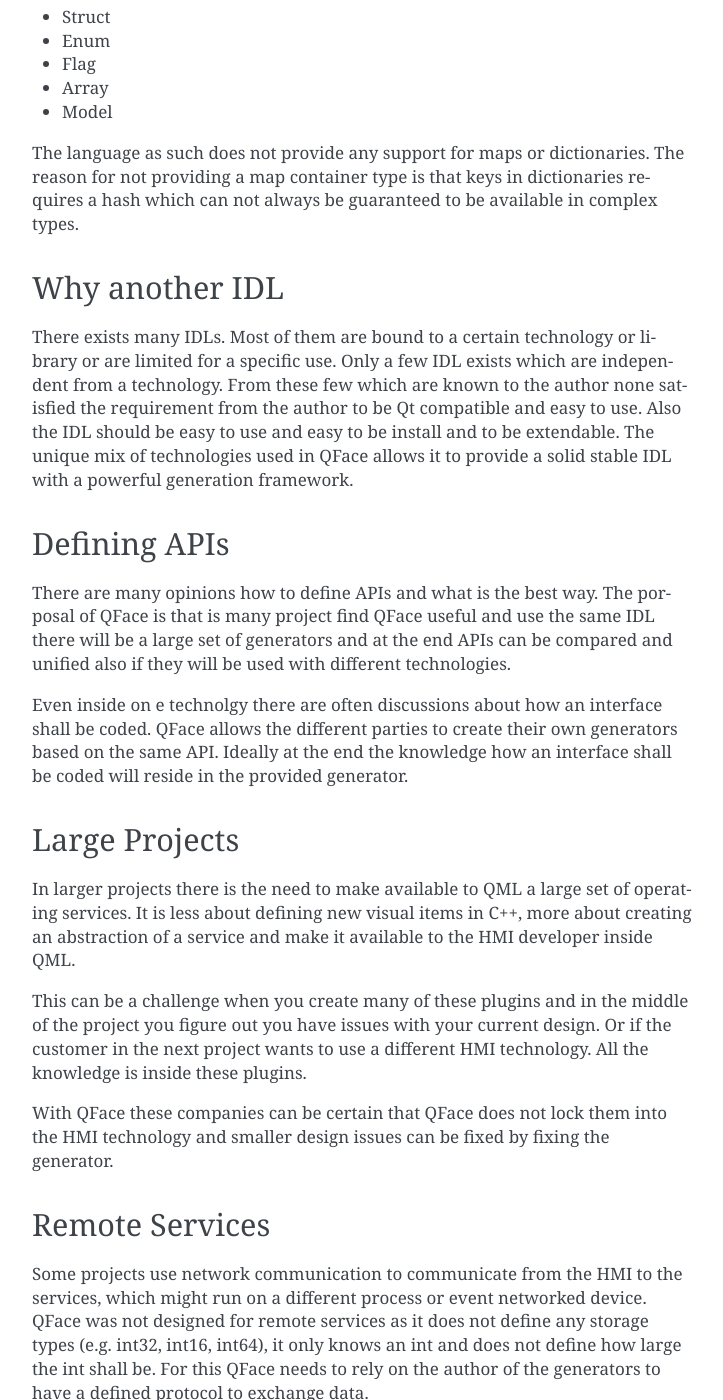
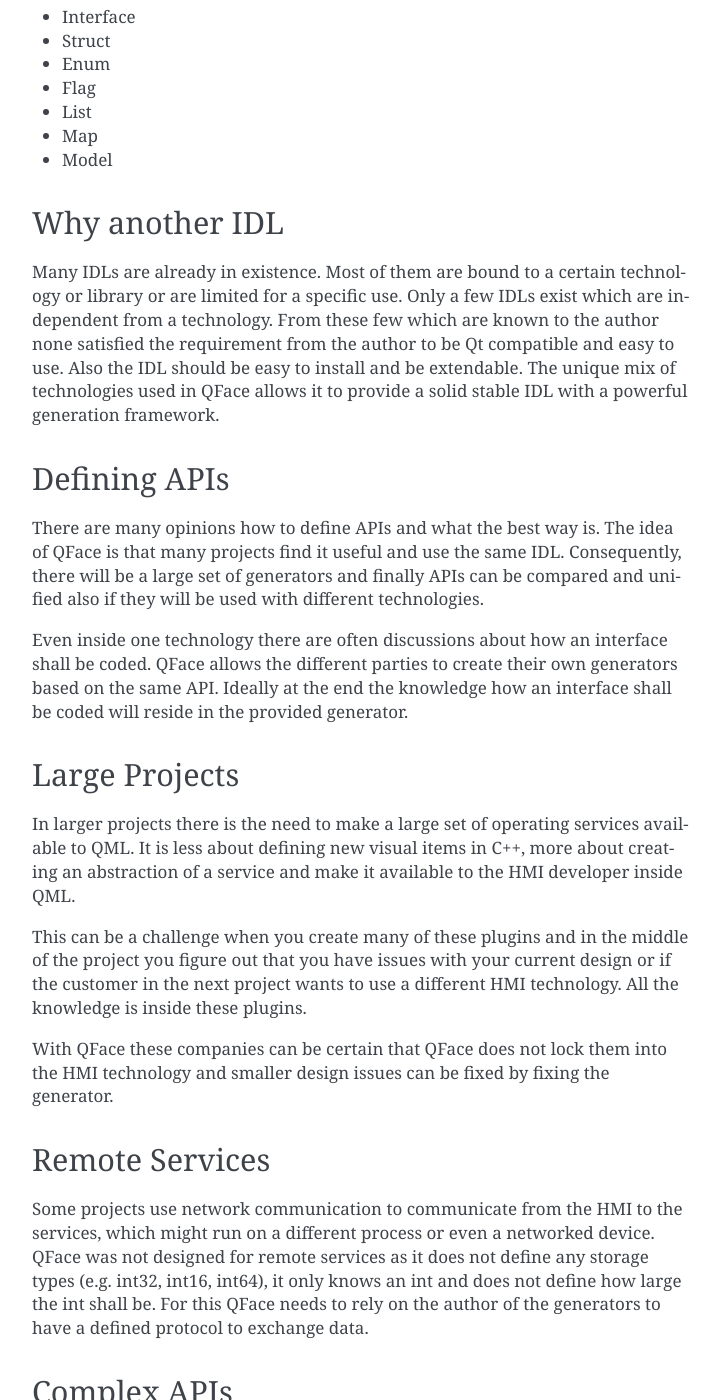
Before and after one commit to Pelagicore/qface, a Sphinx documentation site: the page built from docs/motivation.rst, in a window 1280 px wide and 1400 px high, scrolled down 994 px. Shown: the whole window, without its empty margins (388-1111 px from the left). Built offline with Sphinx 7.4.7, drawn with Linux system fonts in a browser that asks for light colours; some of the changed text lies outside the part shown.

Commit message:
Improve documentation
Fixed mostly spelling errors, but also phrasing and technical issues.

```diff
--- a/docs/builtin.rst
+++ b/docs/builtin.rst
@@ -1,7 +1,7 @@
 Generator Examples
 ==================
 
-QFace does provide soem real world generators which are hosted as separated projects. Their purpose is merely to showcase how to write a code generator with QFace. They are working and complete examples of a general purpose generators.
+QFace does provide some real world generators which are hosted as separated projects. Their purpose is merely to showcase how to write a code generator with QFace. They are working and complete examples of general purpose generators.
 
 `qface-qtcpp`_
 
@@ -22,7 +22,7 @@
     Hosted at: https://github.com/Pelagicore/qface-qtro
 
 
-From the QML user interface perspective the QtCPP and QtQML generators bth provide the same API and are interchangeable.
+From the QML user interface perspective the QtCPP and QtQML generators both provide the same API and are interchangeable.
 
 
 
--- a/docs/motivation.rst
+++ b/docs/motivation.rst
@@ -41,48 +41,48 @@
 * Struct
 * Enum
 * Flag
-* Array
+* List
+* Map
 * Model
 
-The language as such does not provide any support for maps or dictionaries. The reason for not providing a map container type is that keys in dictionaries requires a hash which can not always be guaranteed to be available in complex types.
 
 Why another IDL
 ===============
 
-There exists many IDLs. Most of them are bound to a certain technology or library or are limited for a specific use. Only a few IDL exists which are independent from a technology. From these few which are known to the author none satisfied the requirement from the author to be Qt compatible and easy to use. Also the IDL should be easy to use and easy to be install and to be extendable. The unique mix of technologies used in QFace allows it to provide a solid stable IDL with a powerful generation framework.
+Many IDLs are already in existence. Most of them are bound to a certain technology or library or are limited for a specific use. Only a few IDLs exist which are independent from a technology. From these few which are known to the author none satisfied the requirement from the author to be Qt compatible and easy to use. Also the IDL should be easy to install and be extendable. The unique mix of technologies used in QFace allows it to provide a solid stable IDL with a powerful generation framework.
 
 
 Defining APIs
 =============
 
-There are many opinions how to define APIs and what is the best way. The porposal of QFace is that is many project find QFace useful and use the same IDL there will be a large set of generators and at the end APIs can be compared and unified also if they will be used with different technologies.
+There are many opinions how to define APIs and what the best way is. The idea of QFace is that many projects find it useful and use the same IDL. Consequently, there will be a large set of generators and finally APIs can be compared and unified also if they will be used with different technologies.
 
-Even inside on e technolgy there are often discussions about how an interface shall be coded. QFace allows the different parties to create their own generators based on the same API. Ideally at the end the knowledge how an interface shall be coded will reside in the provided generator.
+Even inside one technology there are often discussions about how an interface shall be coded. QFace allows the different parties to create their own generators based on the same API. Ideally at the end the knowledge how an interface shall be coded will reside in the provided generator.
 
 Large Projects
 ==============
 
-In larger projects there is the need to make available to QML a large set of operating services. It is less about defining new visual items in C++, more about creating an abstraction of a service and make it available to the HMI developer inside QML.
+In larger projects there is the need to make a large set of operating services available to QML. It is less about defining new visual items in C++, more about creating an abstraction of a service and make it available to the HMI developer inside QML.
 
-This can be a challenge when you create many of these plugins and in the middle of the project you figure out you have issues with your current design. Or if the customer in the next project wants to use a different HMI technology. All the knowledge is inside these plugins.
+This can be a challenge when you create many of these plugins and in the middle of the project you figure out that you have issues with your current design or if the customer in the next project wants to use a different HMI technology. All the knowledge is inside these plugins.
 
 With QFace these companies can be certain that QFace does not lock them into the HMI technology and smaller design issues can be fixed by fixing the generator.
 
 Remote Services
 ===============
 
-Some projects use network communication to communicate from the HMI to the services, which might run on a different process or event networked device. QFace was not designed for remote services as it does not define any storage types (e.g. int32, int16, int64), it  only knows an int and does not define how large the int shall be. For this QFace needs to rely on the author of the generators to have a defined protocol to exchange data.
+Some projects use network communication to communicate from the HMI to the services, which might run on a different process or even a networked device. QFace was not designed for remote services as it does not define any storage types (e.g. int32, int16, int64), it  only knows an int and does not define how large the int shall be. For this QFace needs to rely on the author of the generators to have a defined protocol to exchange data.
 
 Complex APIs
 ============
 
 QFace is purposely designed to have limited features. The goal is to make QFace easy to use with an easy to remember syntax so that you don't need to be an expert to write interface files.
 
-QFace does not suppot unions or extending from other interfaces or that a struct extends other structs. If you look for these features than QFace is probably the wrong choice.
+QFace does not support unions or structs that extend other structs. If you look for these features, QFace is probably the wrong choice.
 
 Limitations
 ===========
 
-Like other code generation tools, QFace is limited by how much information you can place inside your interface files. In such cases code generation might not make sense and QFace will also help.
+Like other code generation tools, QFace is limited by how much information you can place inside your interface files. In excessive cases code generation might not make sense and hence QFace will also not help.
 
-QFace allows you to use annotation which can add meta information to the interface files. But the generator needs to be designed to understand this meta information. Only the structure of these annotations are defined not the information they carry. Annotations might help to add information to an interface document to better control the code generation process.
+QFace allows you to use annotations which can add meta information to the interface files. But the generator needs to be designed to understand this meta information. Only the structure of these annotations are defined not the information they carry. Annotations might help to add information to an interface document to better control the code generation process.
--- a/docs/usage.rst
+++ b/docs/usage.rst
@@ -9,7 +9,7 @@
 
 .. figure:: qface_concept.jpg
 
-To use qface you need to write your own generator. A generatopr is a small python script which reads the qface document and write code using a generator.
+To use QFace you need to write your own generator. A generator is a small python script which reads the QFace document and writes code using template files.
 
 .. code-block:: python
 
@@ -51,7 +51,7 @@
         generator.write('{{output}}/modules.csv', 'modules.csv', ctx)
 
 
-This script reads the input directory returns a system object form the domain model. This is used as the root object for the code generation inside the template language.
+This script reads the input directory and returns a system object from the domain model. This is used as the root object for the code generation inside the template language.
 
 .. code-block:: jinja
 
@@ -67,4 +67,4 @@
         {% endfor -%}
     {% endfor %}
 
-The template iterates over the domain objects and generates text which is written into a file. Using the generator write method ``generator.write(path, template, context)`` the output file path can also be specified using the template syntax .
+The template iterates over the domain objects and generates text which is written into the output file. Using the generator write method ``generator.write(path, template, context)`` the output file path can be specified.
```
Also changed, not shown: other parts of docs/motivation.rst (+1 -1 lines), docs/annotations.rst (+6 -6 lines), docs/grammar.rst (+15 -15 lines), docs/index.rst (+5 -5 lines).
